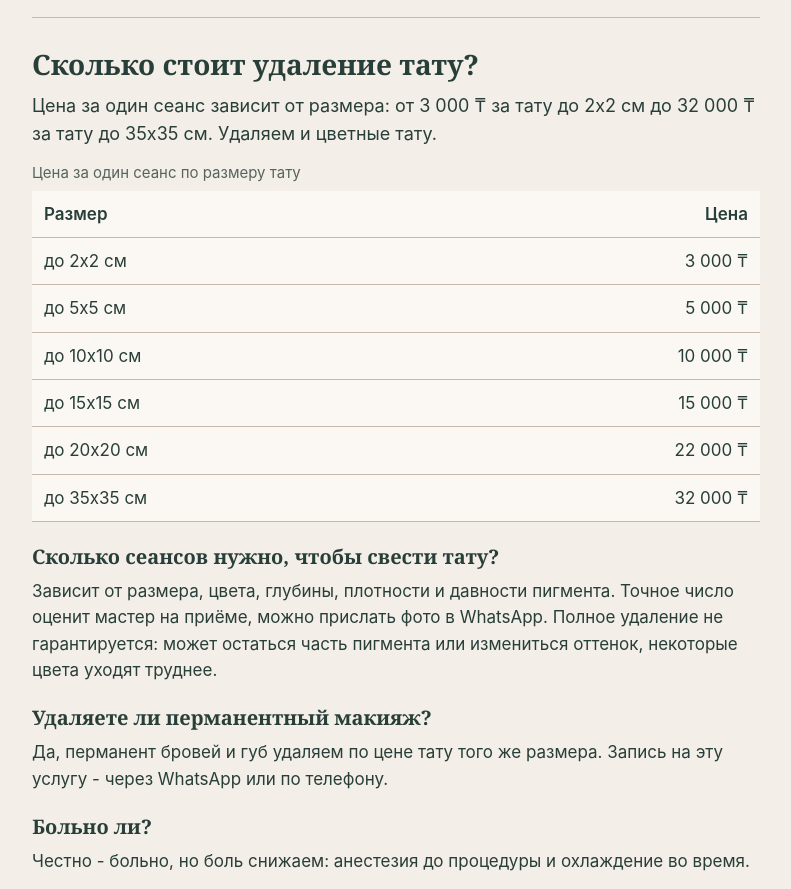
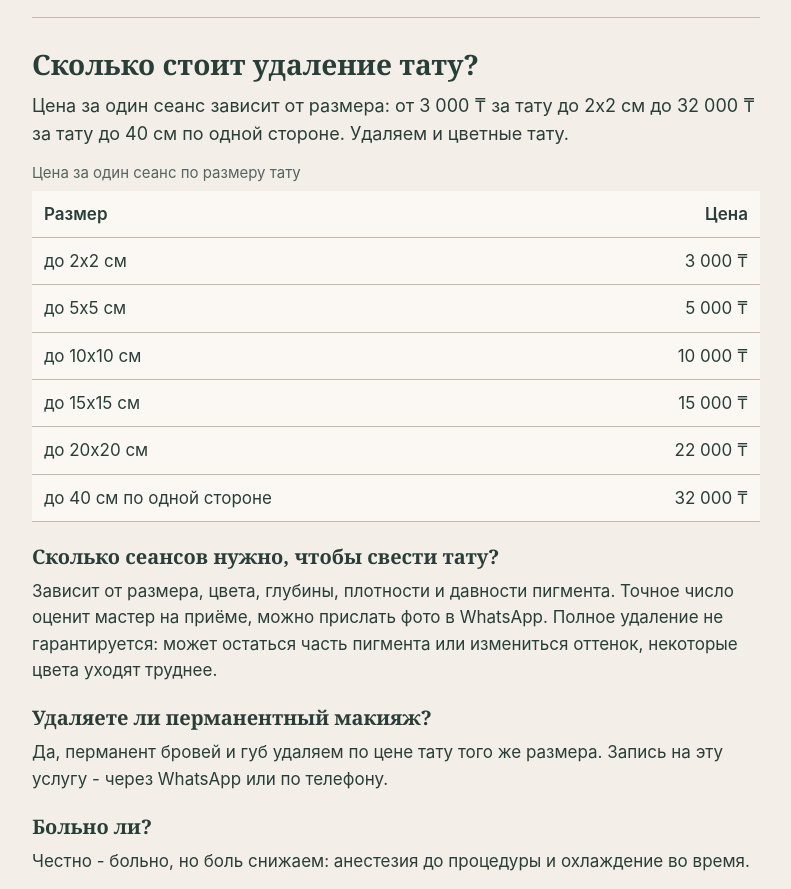
Before and after one commit to umgroupkz-commits/polezhim, a plain HTML site: page index.html in a window 1280 px wide. Shown: the part 2372-3261 px from the top of the page, without its empty margins (244-1035 px from the left). Drawn offline with Linux system fonts and the light colour scheme.

Commit message:
Крупнейшая тату: «до 40 см по одной стороне», как в Altegio (Андрей 25.11)
Co-Authored-By: Claude Opus 5.5 <noreply@anthropic.com>

```diff
--- a/index.html
+++ b/index.html
@@ -129,7 +129,7 @@
     { "@type": "Question", "name": "Сколько сеансов лазерной эпиляции нужно?",
       "acceptedAnswer": { "@type": "Answer", "text": "В среднем курс - 5 сеансов с интервалом около месяца: лазер действует на волосы в фазе активного роста, поэтому за один сеанс уходят не все. Лазер работает только с тёмными волосами." } },
     { "@type": "Question", "name": "Сколько стоит удаление тату?",
-      "acceptedAnswer": { "@type": "Answer", "text": "Цена за один сеанс зависит от размера: до 2х2 см - 3 000 ₸, до 5х5 см - 5 000 ₸, до 10х10 см - 10 000 ₸, до 15х15 см - 15 000 ₸, до 20х20 см - 22 000 ₸, до 35х35 см - 32 000 ₸. Перманентный макияж удаляется по цене тату того же размера." } },
+      "acceptedAnswer": { "@type": "Answer", "text": "Цена за один сеанс зависит от размера: до 2х2 см - 3 000 ₸, до 5х5 см - 5 000 ₸, до 10х10 см - 10 000 ₸, до 15х15 см - 15 000 ₸, до 20х20 см - 22 000 ₸, до 40 см по одной стороне - 32 000 ₸. Перманентный макияж удаляется по цене тату того же размера." } },
     { "@type": "Question", "name": "Сколько стоит карбоновый пилинг?",
       "acceptedAnswer": { "@type": "Answer", "text": "За процедуру: лицо 25 000 ₸, шея 20 000 ₸, зона декольте 19 000 ₸, кисти рук 19 000 ₸, коленки 22 000 ₸. Одна зона - около часа." } },
     { "@type": "Question", "name": "Нужна ли предоплата?",
@@ -219,7 +219,7 @@
 
 <section id="tatu">
   <h2>Сколько стоит удаление тату?</h2>
-  <p class="answer">Цена за один сеанс зависит от размера: от 3&nbsp;000&nbsp;₸ за тату до 2х2&nbsp;см до 32&nbsp;000&nbsp;₸ за тату до 35х35&nbsp;см. Удаляем и цветные тату.</p>
+  <p class="answer">Цена за один сеанс зависит от размера: от 3&nbsp;000&nbsp;₸ за тату до 2х2&nbsp;см до 32&nbsp;000&nbsp;₸ за тату до 40&nbsp;см по одной стороне. Удаляем и цветные тату.</p>
 
   <table>
     <caption>Цена за один сеанс по размеру тату</caption>
@@ -230,7 +230,7 @@
       <tr><td>до 10х10 см</td><td class="price">10&nbsp;000&nbsp;₸</td></tr>
       <tr><td>до 15х15 см</td><td class="price">15&nbsp;000&nbsp;₸</td></tr>
       <tr><td>до 20х20 см</td><td class="price">22&nbsp;000&nbsp;₸</td></tr>
-      <tr><td>до 35х35 см</td><td class="price">32&nbsp;000&nbsp;₸</td></tr>
+      <tr><td>до 40 см по одной стороне</td><td class="price">32&nbsp;000&nbsp;₸</td></tr>
     </tbody>
   </table>
 
```
